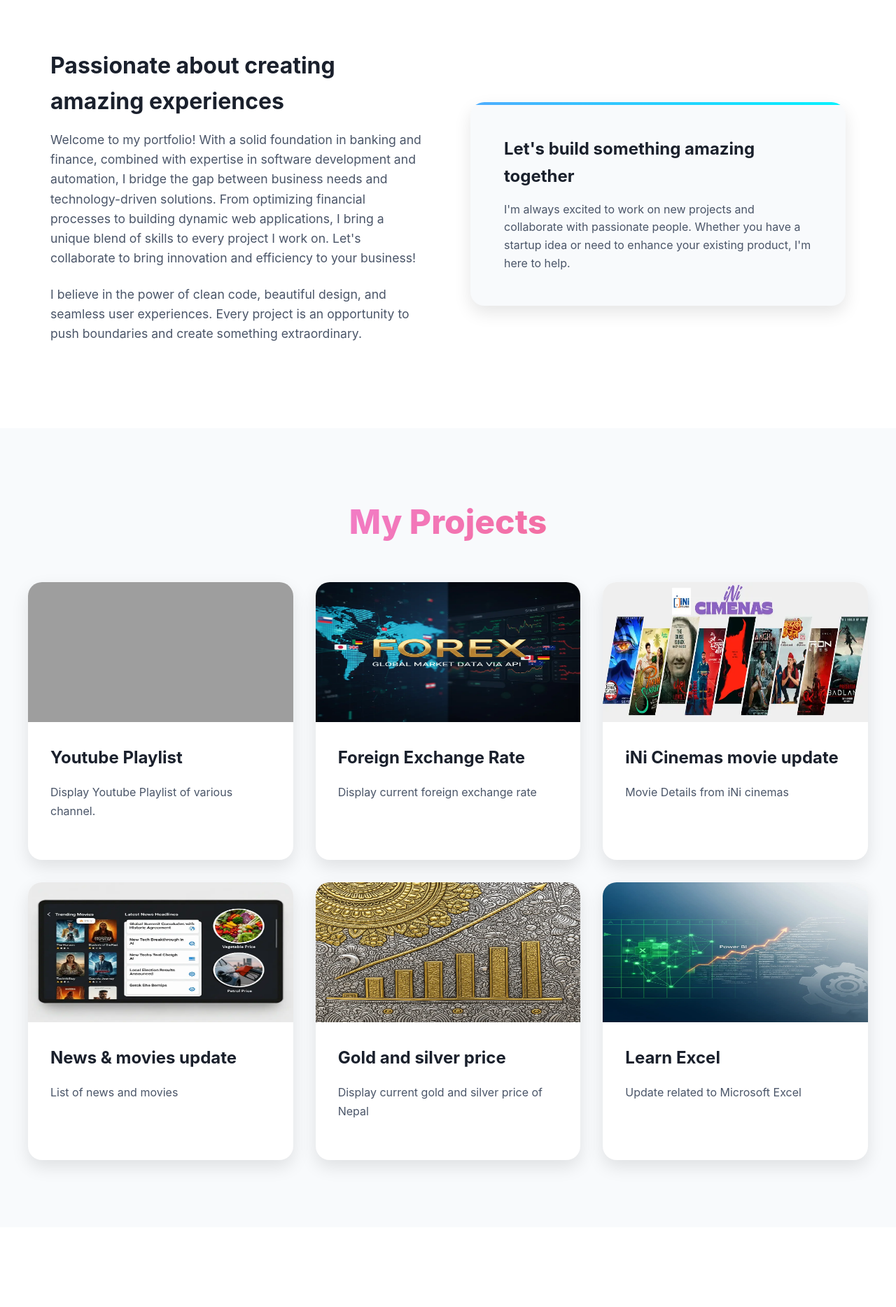
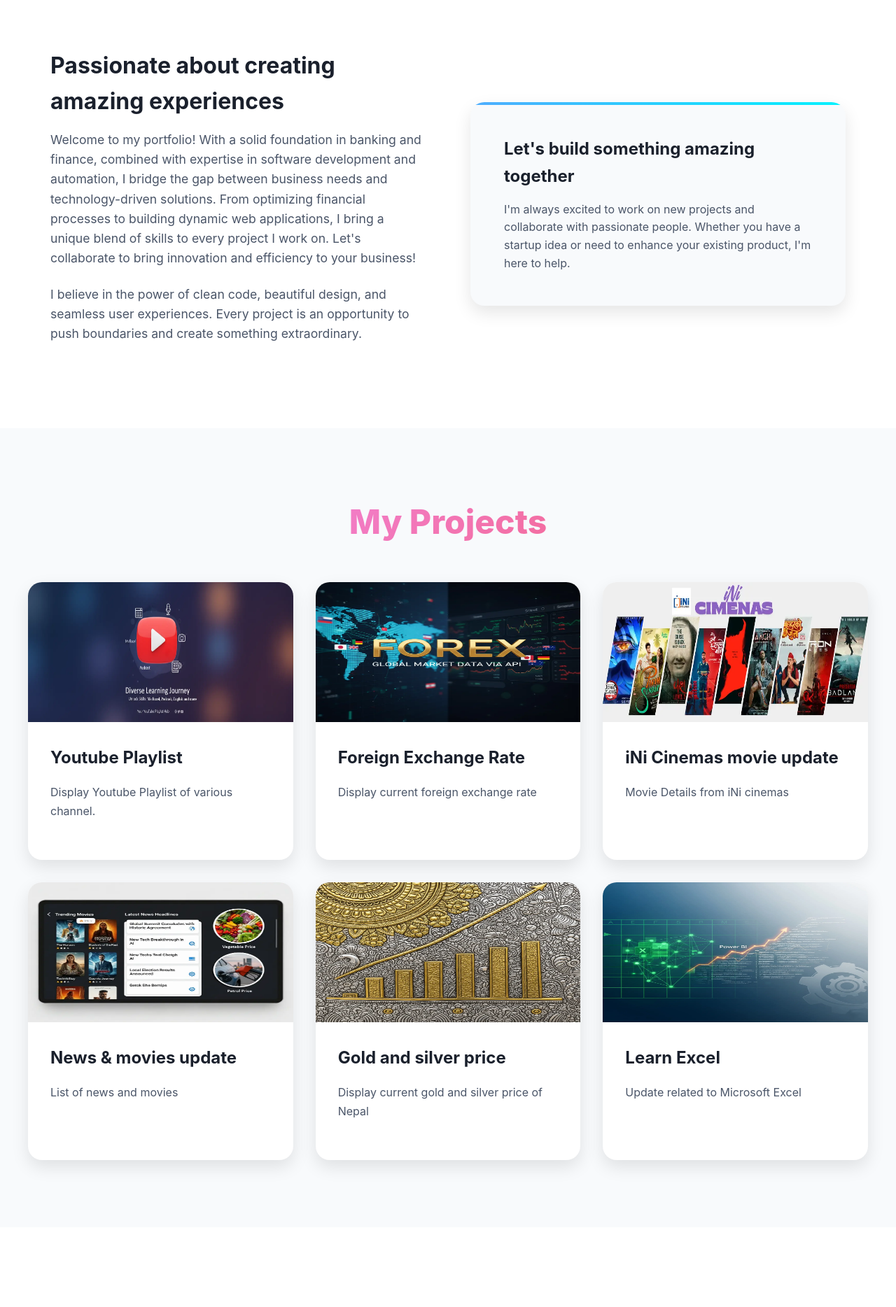
Before and after one commit to djcoder-git/ashimshakya, a PHP site: page / in a window 1280 px wide. Shown: the part 953-2821 px from the top of the page at 70% size. Run offline with PHP 8.4, Linux system fonts and the light colour scheme; grey boxes are pictures that could not be loaded.

Commit message:
Update style.css

```diff
--- a/css/style.css
+++ b/css/style.css
@@ -383,7 +383,7 @@ nav {
 
 /* Individual project images */
 .project-image.project-1 {
-    background-image: url('../images/youtube-playlist.png');
+    background-image: url('../images/youtube-playlist.webp');
 }
 
 .project-image.project-2 {
```
